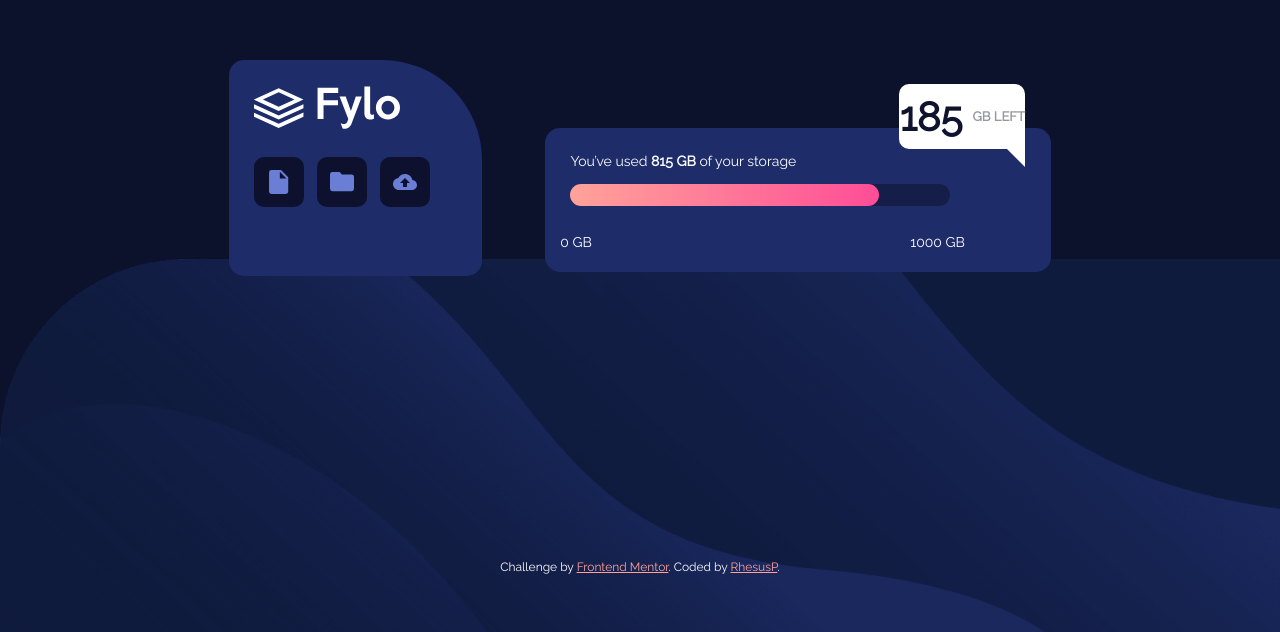
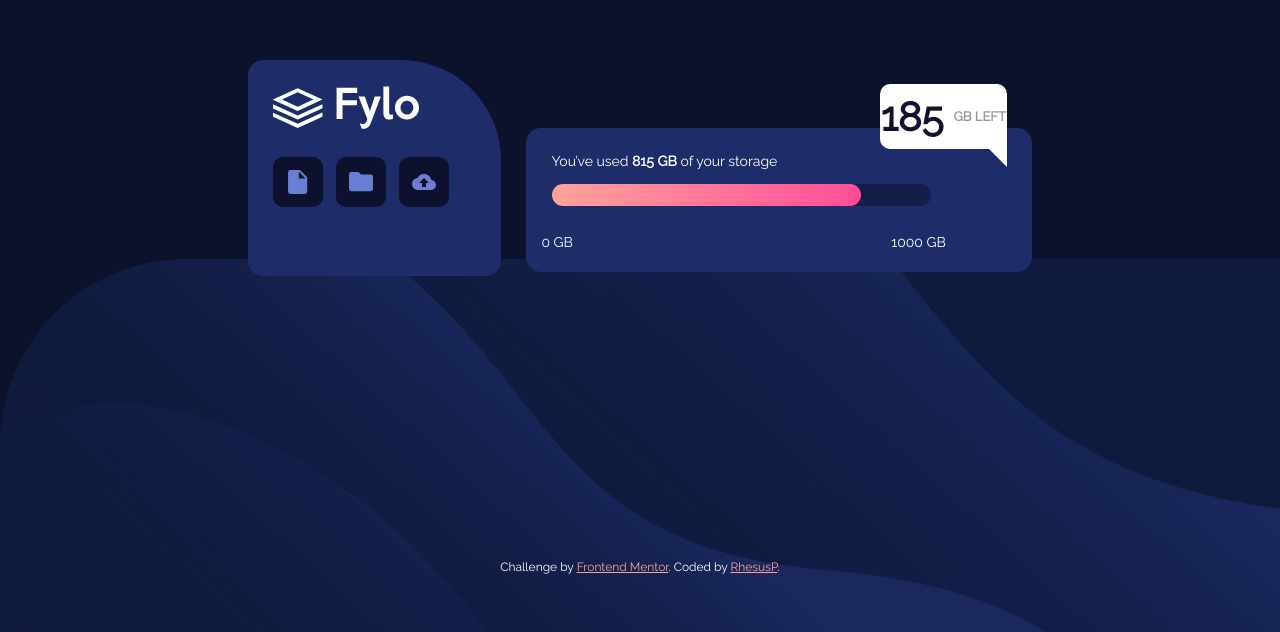
Before and after one commit to RhesusP/Fylo-data-storage-component, a plain HTML site: page index.html in a window 1280 px wide. Shown: the part 168-800 px from the top of the page. Drawn offline with Linux system fonts and the light colour scheme.

Commit message:
edit replacement

```diff
--- a/index.html
+++ b/index.html
@@ -150,7 +150,7 @@
                 background-color: #1E2C69;
                 height: 30%;
                 width: 20%;
-                margin-right: 5%;
+                margin-right: 2%;
                 margin-bottom: 5%;
                 border-radius: 15px 100px 15px 15px;
                 display: block;
```
Also changed, not shown: design/my-desktop-version.png (added), design/my-mobile-version.png (added), 2 other files.
